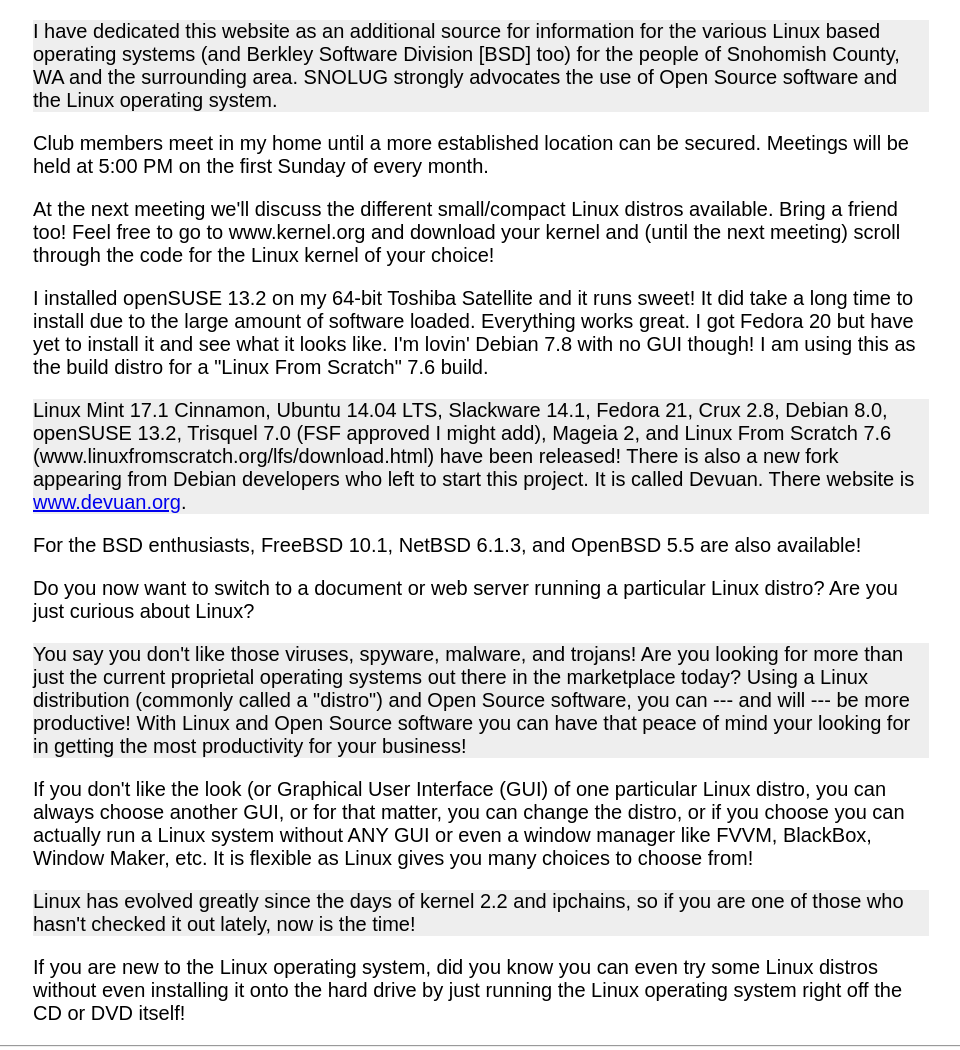
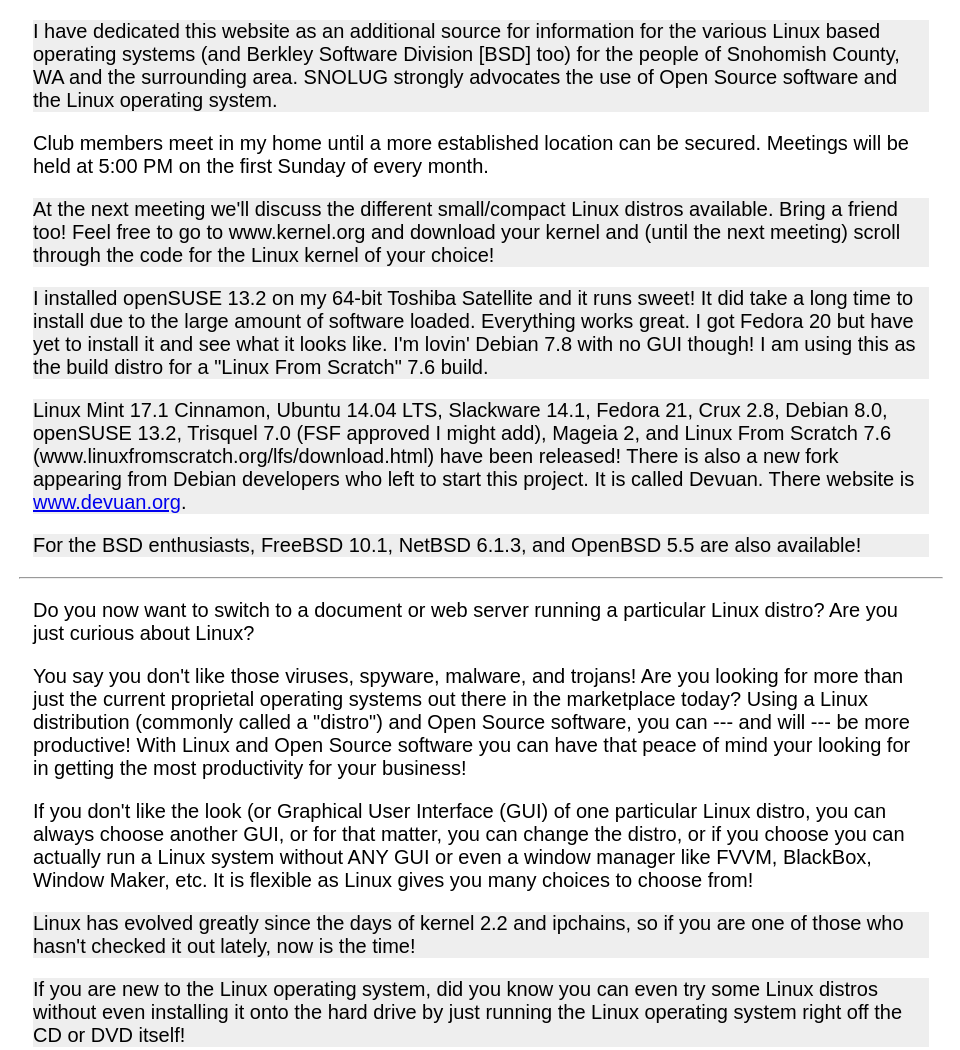
Before and after one commit to snolug/snolug.github.io, a plain HTML site: page roberts-corner.html in a window 1280 px wide. Shown: the top 1050 px of the page, without its empty margins (159-1119 px from the left). Drawn offline with Linux system fonts and the light colour scheme.

Commit message:
add a lil more

```diff
--- a/roberts-corner.html
+++ b/roberts-corner.html
@@ -10,7 +10,10 @@
       margin-left: auto;
       margin-right: auto;
     }
-    p:nth-child(3n+1) {
+    hr {
+      width: 72%;
+    }
+    p:nth-child(2n+1) {
       background-color: #eeeeee;
     }
   </style>
@@ -21,9 +24,10 @@
 <p> Club members meet in my home until a more established location can be secured. Meetings will be held at 5:00 PM on the first Sunday of every month.<p>At the next meeting we'll discuss the different small/compact Linux distros available. Bring a friend too! Feel free to go to www.kernel.org and download your kernel and (until the next meeting) scroll through the code for the Linux kernel of your choice!<p>
 <p>I installed openSUSE 13.2 on my 64-bit Toshiba Satellite and it runs sweet! It did take a long time to install due to the large amount of software loaded. Everything works great. I got Fedora 20 but have yet to install it and see what it looks like. I'm lovin' Debian 7.8 with no GUI though! I am using this as the build distro for a "Linux From Scratch" 7.6 build.<p>
 
-
 <p>Linux Mint 17.1 Cinnamon, Ubuntu 14.04 LTS, Slackware 14.1, Fedora 21, Crux 2.8, Debian 8.0, openSUSE 13.2, Trisquel 7.0 (FSF approved I might add), Mageia 2, and Linux From Scratch 7.6 (www.linuxfromscratch.org/lfs/download.html) have been released! There is also a new fork appearing from Debian developers who left to start this project.  It is called Devuan.  There website is <a href="www.devuan.org">www.devuan.org</a>.<p>
 <p>For the BSD enthusiasts, FreeBSD 10.1, NetBSD 6.1.3, and OpenBSD 5.5 are also available!<p>
+
+<hr>
 
 <p>Do you now want to switch to a document or web server running a particular Linux distro? Are you just curious about Linux?<p>
 <p>You say you don't like those viruses, spyware, malware, and trojans! Are you looking for more than just the current proprietal operating systems out there in the marketplace today? Using a Linux distribution (commonly called a "distro") and Open Source software, you can --- and will --- be more productive! With Linux and Open Source software you can have that peace of mind your looking for in getting the most productivity for your business!<p>
```
